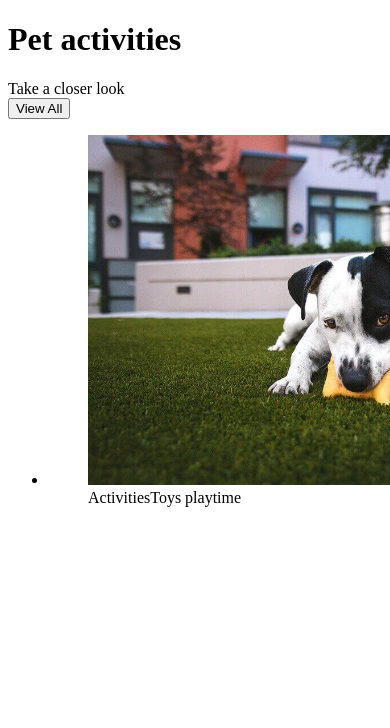
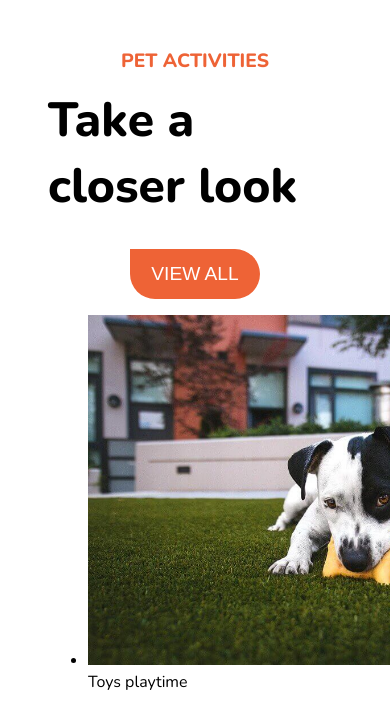
Before and after one commit to nuriarai/202209-w1ch4-nuria-ramoneda, a plain HTML site: page index.html in a window 390 px wide. Shown: the top 728 px of the page. Drawn offline with nearby package versions, Linux system fonts and the light colour scheme.

Commit message:
Add responsive styles to main header

```diff
--- a/assets/css/styles.css
+++ b/assets/css/styles.css
@@ -0,0 +1,67 @@
+:root {
+  --main-color: #ee6336;
+  --text-color: #181818;
+  --light-color: #fff;
+}
+
+html {
+  font-family: Nunito, sans-serif;
+}
+
+h1 {
+  margin-top: 0;
+}
+
+.container {
+  max-width: 80%;
+  margin: 0 auto;
+}
+
+.main-content {
+  padding: 40px;
+}
+.main-content__title {
+  font-size: 1.2rem;
+  color: var(--main-color);
+  text-transform: uppercase;
+  text-align: center;
+}
+
+.main-content__group {
+  display: flex;
+  flex-direction: column;
+  justify-content: center;
+  align-items: center;
+}
+
+.main-content__subtitle {
+  font-size: 3rem;
+  font-weight: 800;
+  margin-bottom: 30px;
+}
+
+.button {
+  background-color: var(--main-color);
+  color: var(--light-color);
+  height: 50px;
+  min-width: 130px;
+  border: none;
+  border-radius: 40px;
+  border-top-left-radius: 0;
+  font-size: 1.2rem;
+  text-transform: uppercase;
+}
+
+@media screen and (min-width: 768px) {
+  .main-content__title {
+    text-align: left;
+  }
+  .main-content__group {
+    flex-direction: row;
+    justify-content: space-between;
+    align-items: center;
+  }
+  .main-content__subtitle {
+    margin-bottom: 0;
+  }
+}
--- a/index.html
+++ b/index.html
@@ -13,16 +13,18 @@
 
 <body>
 
-  <main class="main-content">
+  <main class="main-content container">
     <h1 class="main-content__title">Pet activities</h1>
-    <div class="main-content__subtitle">Take a closer look</div>
-    <button class="button">View All</button>
+    <div class="main-content__group">
+      <div class="main-content__subtitle">Take a closer look</div>
+      <button class="button">View All</button>
+    </div>
     <ul class="activies-list">
       <li>
-        <figure class="activies-list__figure">
+        <div class="activies-list__image">
           <img src="assets/images/01.jpeg" width="512" height="350">
-          <figcaption><span>Activities</span><span>Toys playtime</span></figcaption>
-        </figure>
+          <div class=activities-list__content"><span class="activities-list__category>Activities</span><span class=" activities-list__activity">Toys playtime</span></div>
+        </div>
       </li>
     </ul>
   </main>
```
